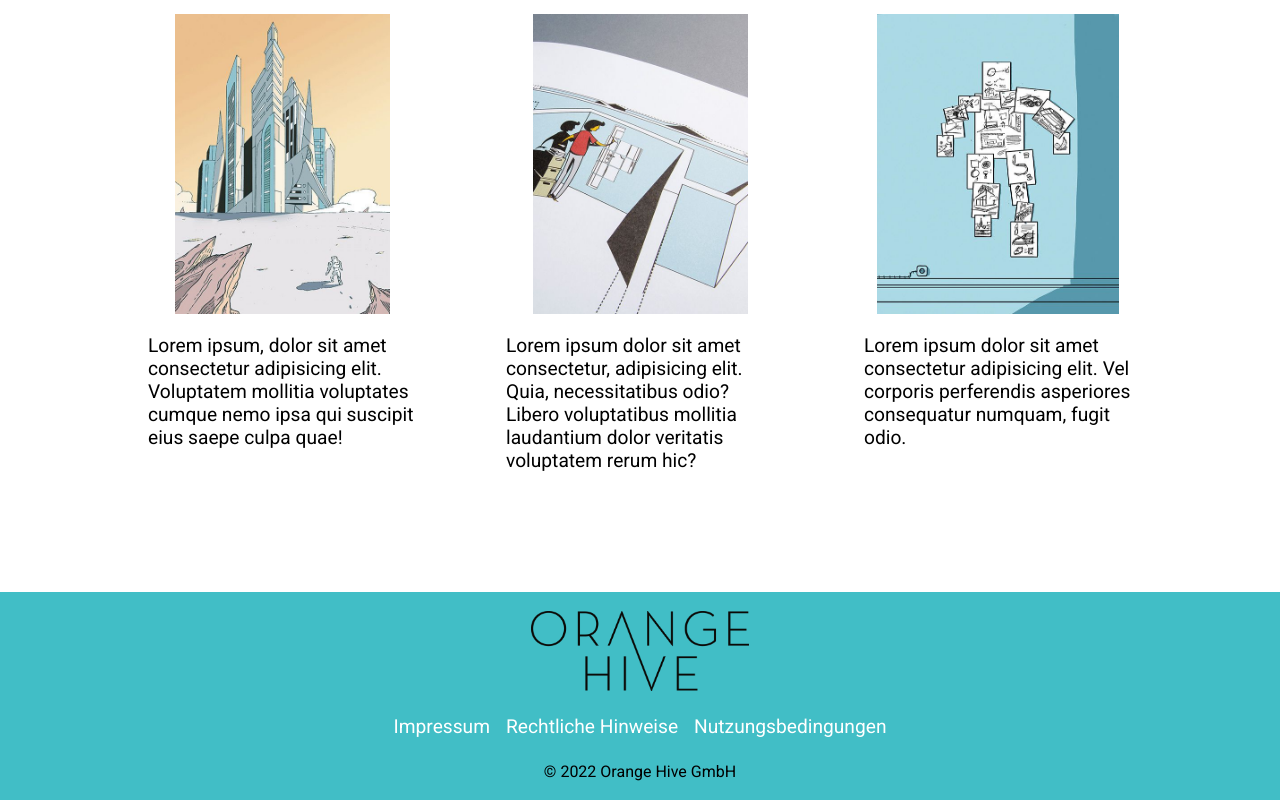
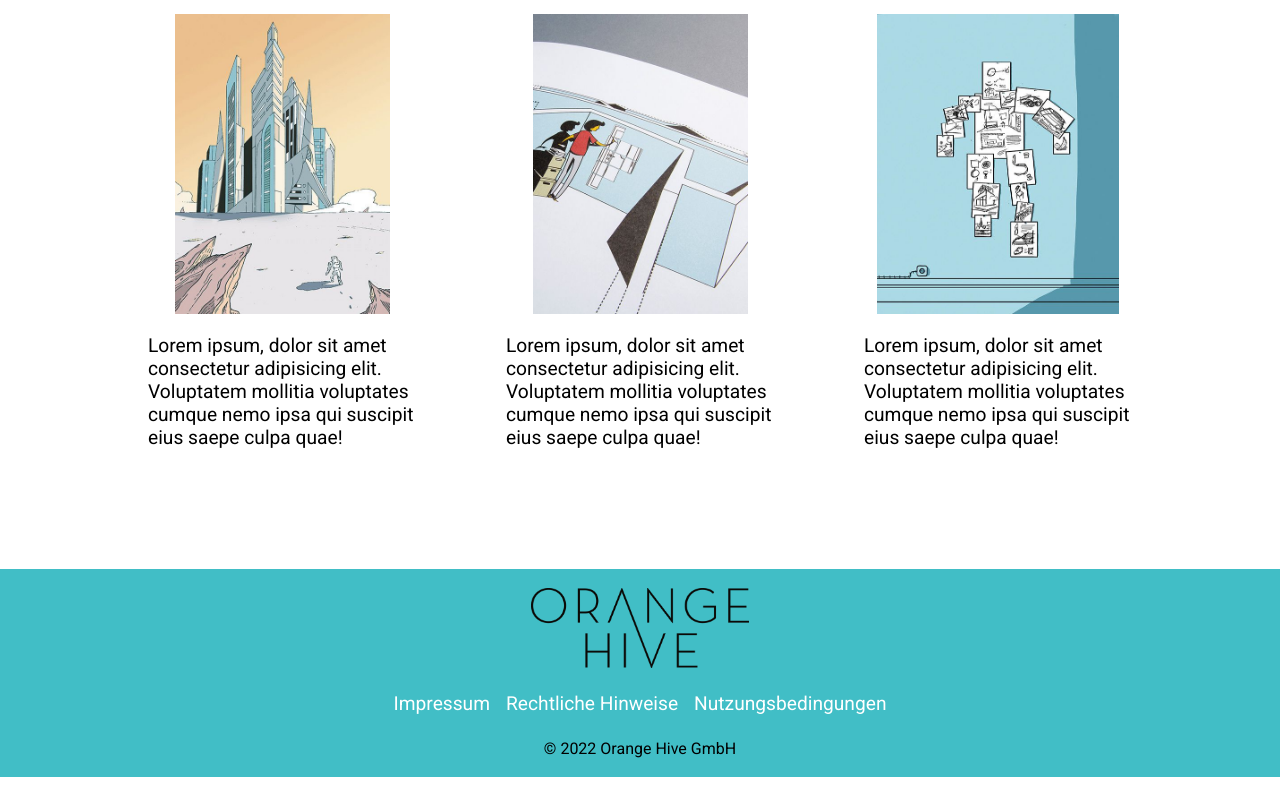
Before and after one commit to matthias-grgic/LandigPage, a React (Vite) app: page / in a window 1280 px wide. Shown: the part 1041-1841 px from the top of the page. After the commit the page ends 1818 px from the top, so only its background shows below. Built offline with nearby package versions, Linux system fonts and the light colour scheme.

Commit message:
made lightbox a fully reusable  component

```diff
--- a/src/App.jsx
+++ b/src/App.jsx
@@ -1,13 +1,11 @@
 import styled from 'styled-components'
 import { Route, Routes } from 'react-router-dom'
-import InfoText from './comp/InfoText'
-import Teaser from './comp/Teaser'
 import Footer from './comp/Footer'
 import Impressum from './page/Impressum'
+import LandingPage from './page/LandingPage'
 import LegalRegulations from './page/LegalRegulations'
 import Navigation from './comp/Navigation/Navigation'
 import TermsOfUse from './page/TermsOfUse'
-import Welcome from './comp/Welcome.jsx'
 
 function App() {
   return (
@@ -15,14 +13,7 @@ function App() {
       <Navigation />
       <Content>
         <Routes>
-          <Route
-            path='/'
-            element={
-              <>
-                <Welcome /> <InfoText /> <Teaser />
-              </>
-            }
-          />
+          <Route path='/' element={<LandingPage />} />
           <Route path='/impressum' element={<Impressum />} />
           <Route path='/legalregulations' element={<LegalRegulations />} />
           <Route path='/termsofuse' element={<TermsOfUse />} />
--- a/src/comp/Teaser.jsx
+++ b/src/comp/TeaserComponent.jsx
@@ -1,31 +1,28 @@
 import styled from 'styled-components'
-import TeaserImg1 from '../img/teaser_01.jpg'
-import TeaserImg2 from '../img/teaser_02.jpg'
-import TeaserImg3 from '../img/teaser_03.jpg'
 import { useState } from 'react'
 
-function Teaser() {
+function TeaserComponent({ img1, img2, img3, text1, text2, text3 }) {
   const [lightboxDisplay, setLightboxDisplay] = useState(false)
-  const [setImage, setSetImage] = useState(null)
+  const [setImage, setSetImage] = useState('')
 
   const showImage = () => setLightboxDisplay((prev) => !prev)
   const whichIMG = (img) => setSetImage(img)
 
   return (
     <TeaserContainer>
-      <TeaserItem onClick={() => showImage() + whichIMG(TeaserImg1)}>
-        <TeaserImageOne />
-        <Text>Lorem ipsum, dolor sit amet consectetur adipisicing elit. Voluptatem mollitia voluptates cumque nemo ipsa qui suscipit eius saepe culpa quae!</Text>
+      <TeaserItem onClick={() => showImage() + whichIMG(img1)}>
+        <TeaserImageOne url={img1} />
+        <Text>{text1}</Text>
       </TeaserItem>
 
-      <TeaserItem onClick={() => showImage() + whichIMG(TeaserImg2)}>
-        <TeaserImageTwo />
-        <Text>Lorem ipsum dolor sit amet consectetur, adipisicing elit. Quia, necessitatibus odio? Libero voluptatibus mollitia laudantium dolor veritatis voluptatem rerum hic?</Text>
+      <TeaserItem onClick={() => showImage() + whichIMG(img2)}>
+        <TeaserImageTwo url={img2} />
+        <Text>{text2}</Text>
       </TeaserItem>
 
-      <TeaserItem onClick={() => showImage() + whichIMG(TeaserImg3)}>
-        <TeaserImageThree />
-        <Text>Lorem ipsum dolor sit amet consectetur adipisicing elit. Vel corporis perferendis asperiores consequatur numquam, fugit odio.</Text>
+      <TeaserItem onClick={() => showImage() + whichIMG(img3)}>
+        <TeaserImageThree url={img3} />
+        <Text>{text3}</Text>
       </TeaserItem>
 
       {lightboxDisplay ? (
@@ -39,7 +36,7 @@ function Teaser() {
   )
 }
 
-export default Teaser
+export default TeaserComponent
 
 const LightBox = styled.div`
   display: flex;
@@ -80,7 +77,7 @@ const Text = styled.div`
 `
 
 const TeaserImageOne = styled.div`
-  background-image: url(${TeaserImg1});
+  background-image: url(${(props) => props.url});
   background-size: contain;
   background-repeat: no-repeat;
   background-position: center;
@@ -91,10 +88,6 @@ const TeaserImageOne = styled.div`
   }
 `
 
-const TeaserImageTwo = styled(TeaserImageOne)`
-  background-image: url(${TeaserImg2});
-`
+const TeaserImageTwo = styled(TeaserImageOne)``
 
-const TeaserImageThree = styled(TeaserImageOne)`
-  background-image: url(${TeaserImg3});
-`
+const TeaserImageThree = styled(TeaserImageOne)``
--- /dev/null
+++ b/src/page/LandingPage.jsx
@@ -0,0 +1,25 @@
+import InfoText from '../comp/InfoText'
+import TeaserComponent from '../comp/TeaserComponent'
+import TeaserImg1 from '../img/teaser_01.jpg'
+import TeaserImg2 from '../img/teaser_02.jpg'
+import TeaserImg3 from '../img/teaser_03.jpg'
+import Welcome from '../comp/Welcome.jsx'
+
+function LandingPage() {
+  return (
+    <>
+      <Welcome />
+      <InfoText />
+      <TeaserComponent
+        img1={TeaserImg1}
+        text1={'Lorem ipsum, dolor sit amet consectetur adipisicing elit. Voluptatem mollitia voluptates cumque nemo ipsa qui suscipit eius saepe culpa quae!'}
+        img2={TeaserImg2}
+        text2={'Lorem ipsum, dolor sit amet consectetur adipisicing elit. Voluptatem mollitia voluptates cumque nemo ipsa qui suscipit eius saepe culpa quae!'}
+        img3={TeaserImg3}
+        text3={'Lorem ipsum, dolor sit amet consectetur adipisicing elit. Voluptatem mollitia voluptates cumque nemo ipsa qui suscipit eius saepe culpa quae!'}
+      />
+    </>
+  )
+}
+
+export default LandingPage
```
